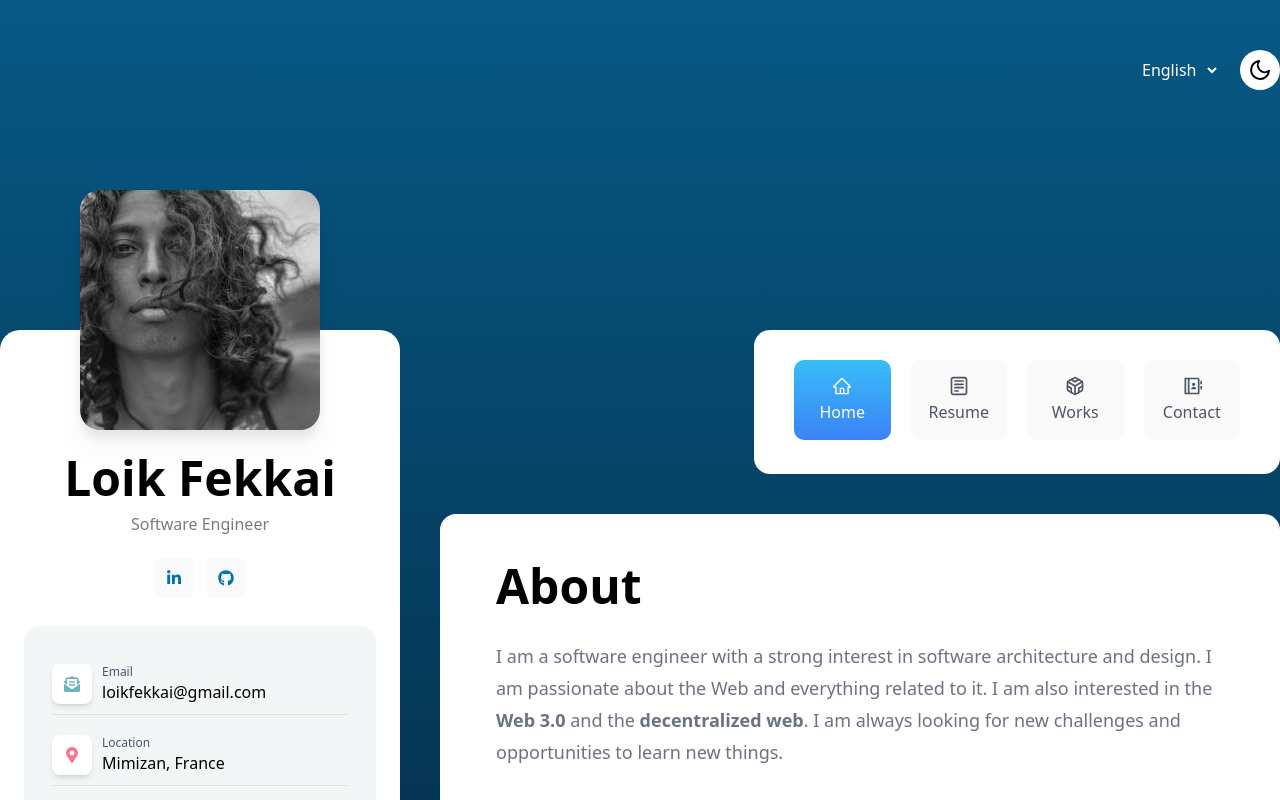
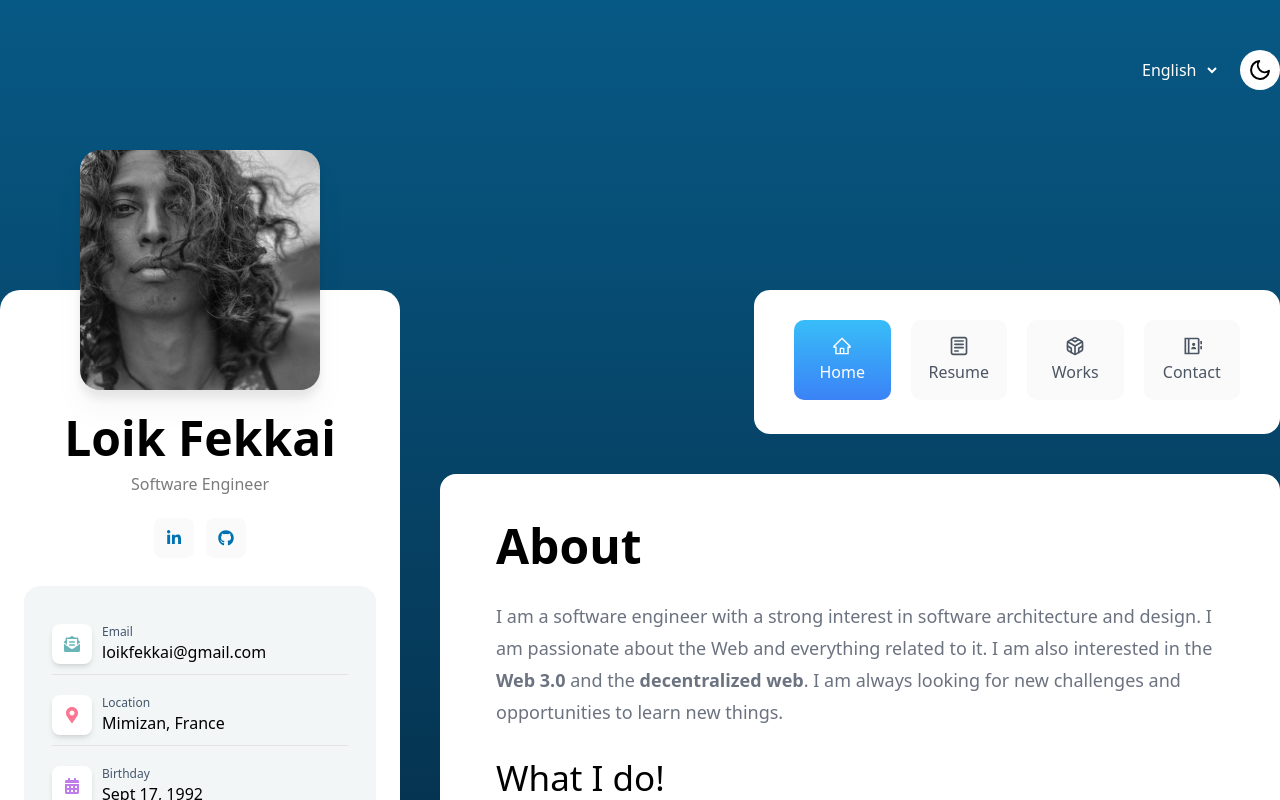
Before and after one commit to Lokicoule/portfolio, a React (Vite) app: page /en in a window 1280 px wide. Shown: the top 800 px of the page. Built offline with nearby package versions, Linux system fonts and the light colour scheme.

Commit message:
style(layout): decrease space between main and header

```diff
--- a/src/shared/components/layouts/GridLayout.tsx
+++ b/src/shared/components/layouts/GridLayout.tsx
@@ -9,7 +9,7 @@ const GridLayout: React.FC<PropsWithChildren> = ({ children }) => {
   return (
     <div className="bg-sky-to-grey dark:bg-grey-to-sky md:pb-16 w-full min-h-screen antialiased">
       <Header />
-      <main className="container grid grid-cols-12 md:gap-10 justify-between lg:mt-[220px] ">
+      <main className="container grid grid-cols-12 md:gap-10 justify-between lg:mt-[180px] ">
         <div className="col-span-12 lg:col-span-4 lg:h-screen lg:sticky top-44 hidden lg:block">
           <AnimatePresence>
             <motion.div
```
